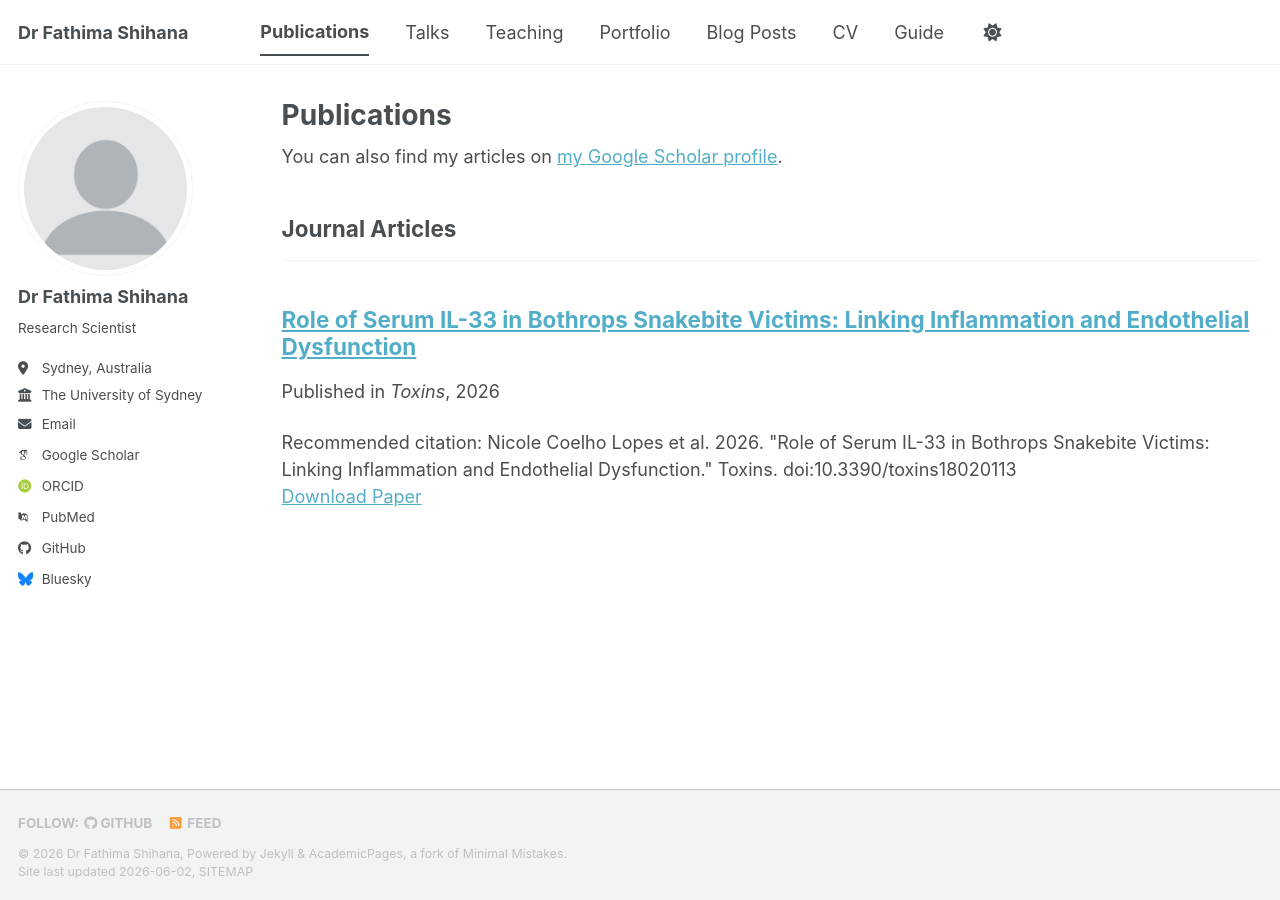
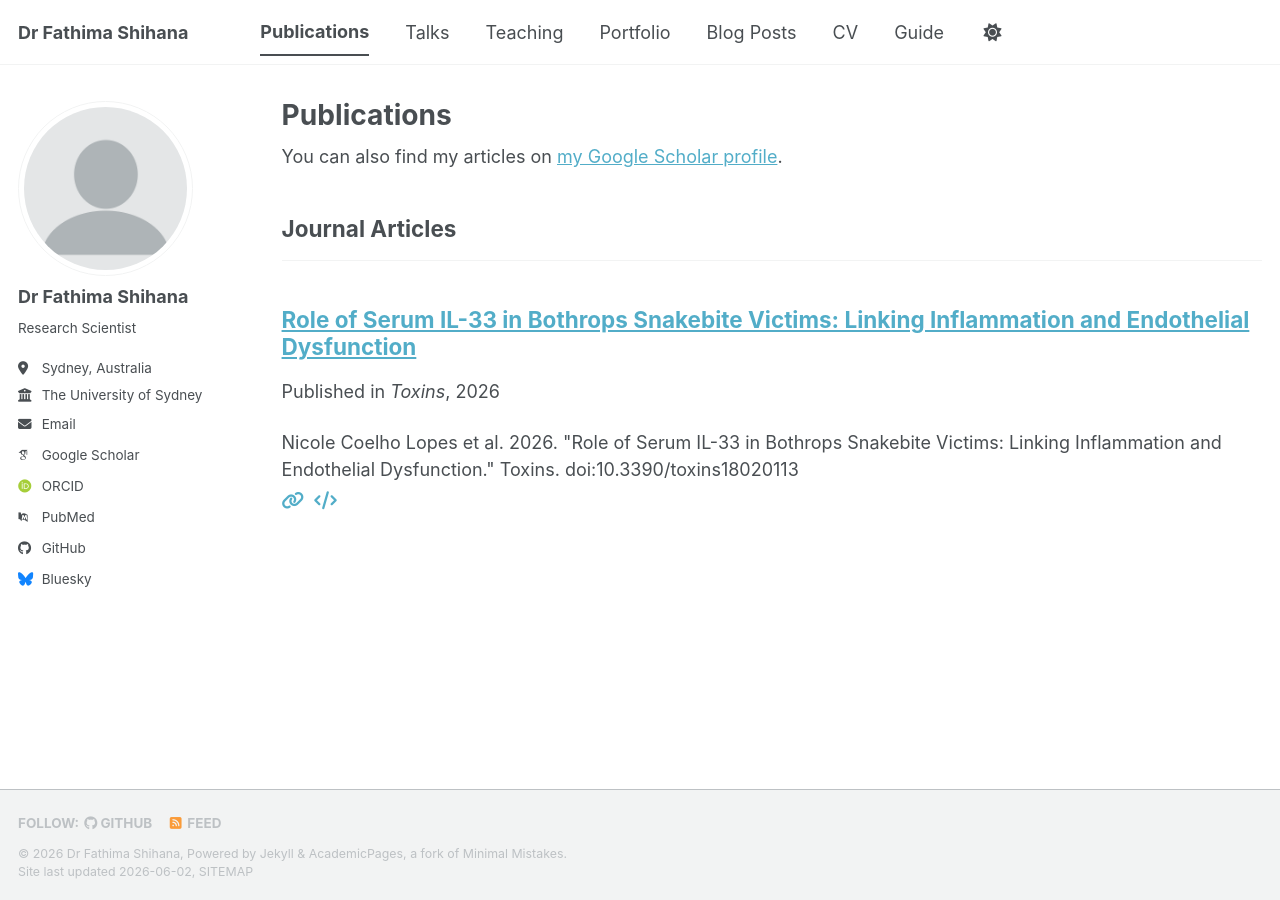
Before and after one commit to fathimashihana/fathimashihana.github.io, a Jekyll site: the page built from _pages/publications.html, in a window 1280 px wide. Built offline with Jekyll 4.4.1, drawn with Linux system fonts in a browser that asks for light colours; some web fonts are replaced; a script bundle is joined from its source files by our own code; library files that are not in the unit come from our copies.

Commit message:
Update archive-single.html

```diff
--- a/_includes/archive-single.html
+++ b/_includes/archive-single.html
@@ -52,33 +52,23 @@
     <p class="archive__item-excerpt" itemprop="description"><p>{{ post.excerpt | markdownify | remove: '<p>' | remove: '</p>' }}<strong><a href="{{ base_path }}{{ post.url }}" rel="permalink"> Read more</a></strong></p></p>
     {% endif %}
 
-    {% if post.citation and post.paperurl and post.slidesurl and post.bibtexurl %}
-      <p>Recommended citation: {{ post.citation }}<br /><a href="{{ post.paperurl }}">Download Paper</a> | <a href="{{ post.slidesurl }}">Download Slides</a> | <a href="{{ post.bibtexurl }}">Download Bibtex</a></p>
-    {% elsif post.citation and post.paperurl and post.slidesurl %}
-      <p>Recommended citation: {{ post.citation }}<br /><a href="{{ post.paperurl }}">Download Paper</a> | <a href="{{ post.slidesurl }}">Download Slides</a></p>
-    {% elsif post.citation and post.paperurl and post.bibtexurl %}
-      <p>Recommended citation: {{ post.citation }}<br /><a href="{{ post.paperurl }}">Download Paper</a> | <a href="{{ post.bibtexurl }}">Download Bibtex</a></p>
-    {% elsif post.citation and post.paperurl %}
-      <p>Recommended citation: {{ post.citation }}<br /><a href="{{ post.paperurl }}">Download Paper</a></p>
-    {% elsif post.citation and post.slidesurl and post.bibtexurl %}
-      <p>Recommended citation: {{ post.citation }}<br /><a href="{{ post.slidesurl }}">Download Slides</a> | <a href="{{ post.bibtexurl}}">Download Bibtex</a></p>
-    {% elsif post.citation and post.slidesurl %}
-      <p>Recommended citation: {{ post.citation }}<br /><a href="{{ post.slidesurl }}">Download Slides</a></p>
-    {% elsif post.citation and post.bibtexurl %}
-      <p>Recommended citation: {{ post.citation }}<br /><a href="{{ post.bibtexurl }}">Download Bibtex</a></p>
-    {% elsif post.citation %}
-      <p>Recommended citation: {{ post.citation }}</p>
-    {% elsif post.paperurl and post.bibtexurl %}
-      <p><a href="{{ post.paperurl }}">Download Paper</a> | <a href="{{ post.bibtexurl }}">Download Bibtex</a></p>
-    {% elsif post.paperurl %}
-      <p><a href="{{ post.paperurl }}">Download Paper</a></p>
-    {% elsif post.slidesurl and post.bibtexurl %}
-      <p><a href="{{ post.slidesurl }}">Download Slides</a> | <a href="{{ post.bibtexurl }}">Download Bibtex</a></p>
-    {% elsif post.slidesurl %}
-      <p><a href="{{ post.slidesurl }}">Download Slides</a></p>
-    {% elsif post.bibtexurl %}
-      <p><a href="{{ post.bibtexurl }}">Download Bibtex</a></p>
-    {% endif %}
 
+{% if post.citation %}
+  <p style="margin-bottom:4px;">{{ post.citation }}</p>
+{% endif %}
+
+<p style="margin-top:2px;">
+{% if post.paperurl %}
+  <a href="{{ post.paperurl }}"><i class="fa fa-link"></i></a>
+{% endif %}
+
+{% if post.pdfurl %}
+  <a href="{{ post.pdfurl }}"><i class="fa fa-file-pdf-o"></i></a>
+{% endif %}
+
+{% if post.githuburl %}
+  <a href="{{ post.githuburl }}"><i class="fa fa-code"></i></a>
+{% endif %}
+</p>
   </article>
 </div>
```
